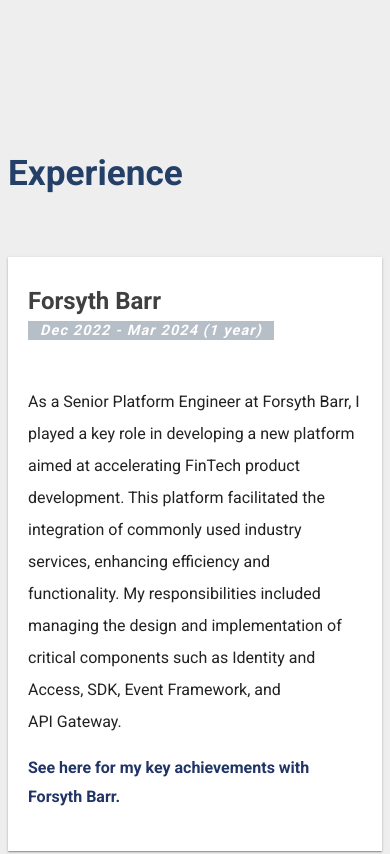
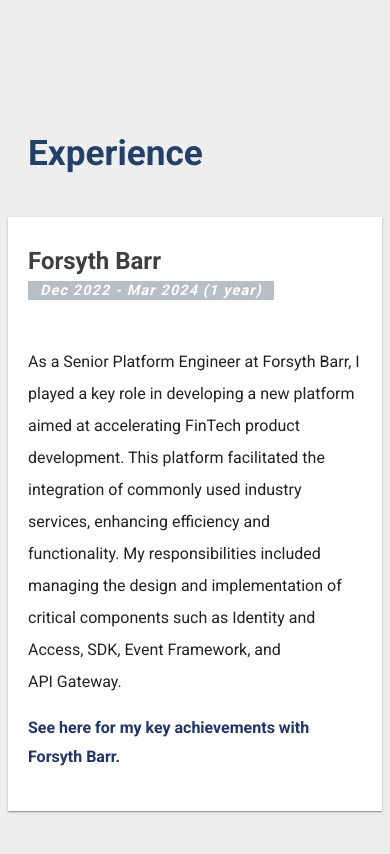
Before and after one commit to Kauabunga/ceevee, a Next.js app: page / in a window 390 px wide. Shown: the part 1680-2534 px from the top of the page. Built offline with nearby package versions, Linux system fonts and the light colour scheme.

Commit message:
fix mobile title padding

```diff
--- a/src/scss/content.scss
+++ b/src/scss/content.scss
@@ -59,8 +59,13 @@
 }
 
 h1 {
-  margin: 60px 0;
+  margin: 40px 20px;
+
   font-size: 2.2em;
+
+  @media (min-width: $screen-xs-min) {
+    margin: 60px 0;
+  }
 
   @media print {
     margin: 0;
```
